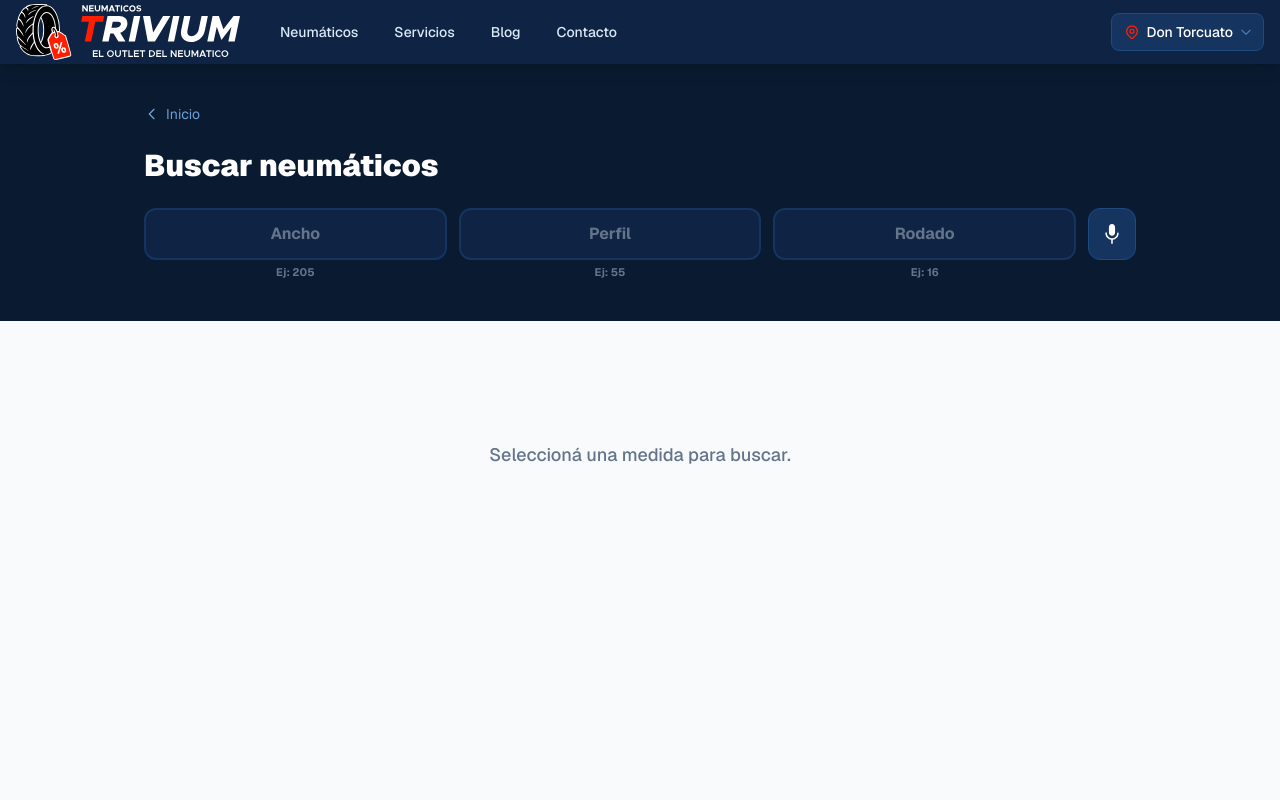
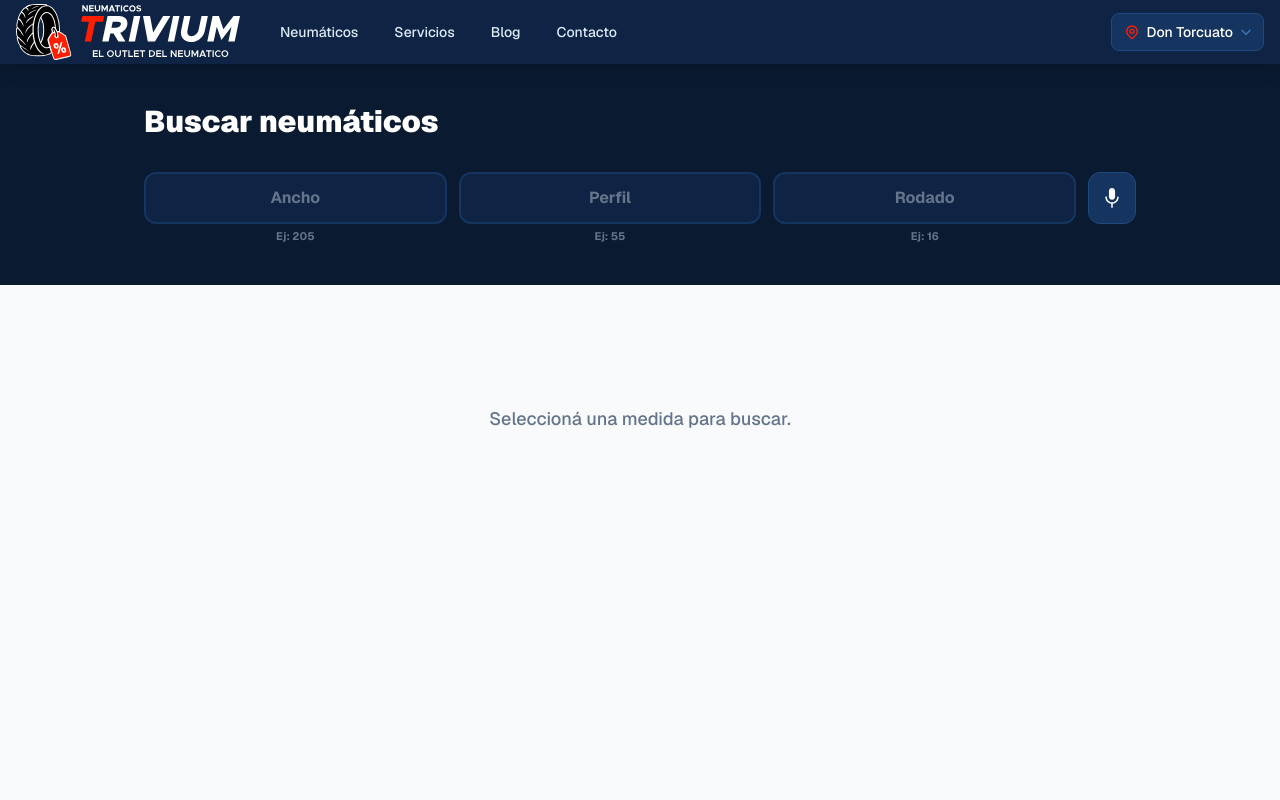
Before and after one commit to AugustinCrochat/neumaticos-trivium, a Next.js app: page /buscar in a window 1280 px wide. Shown: the top 800 px of the page. Built offline with nearby package versions, Linux system fonts and the light colour scheme.

Commit message:
feat: enhance BuscarPage layout with improved header styling and spacing

```diff
--- a/src/app/buscar/page.tsx
+++ b/src/app/buscar/page.tsx
@@ -97,35 +97,26 @@ export default async function BuscarPage({ searchParams }: Props) {
       {/* Header */}
       <div className="bg-navy-900 py-10">
         <div className="max-w-5xl mx-auto px-4">
-          <Link
-            href="/"
-            className="inline-flex items-center gap-1.5 text-navy-300 hover:text-white text-sm mb-6 transition-colors"
-          >
-            <svg className="w-4 h-4" fill="none" viewBox="0 0 24 24" stroke="currentColor">
-              <path strokeLinecap="round" strokeLinejoin="round" strokeWidth={2} d="M15 19l-7-7 7-7" />
-            </svg>
-            Inicio
-          </Link>
-          <h1 className="text-2xl md:text-3xl font-black text-white mb-2">
+          <h1 className="text-2xl md:text-3xl font-black text-white mb-2 flex items-center gap-3 flex-wrap">
             {label ? (
               <>
-                Neumáticos{" "}
-                <span className="text-orange-400 font-mono">{label}</span>
+                Neumáticos
+                <span className="inline-block bg-orange-500/20 text-orange-400 px-3 py-1 rounded-xl border border-orange-500/30 text-2xl tracking-wide">{label}</span>
               </>
             ) : (
               "Buscar neumáticos"
             )}
           </h1>
           {label && (
-            <p className="text-navy-300 text-sm">
+            <p className="text-navy-300 text-sm mt-3">
               {exactResults.length} resultado{exactResults.length !== 1 ? "s" : ""} exacto{exactResults.length !== 1 ? "s" : ""}
               {compatibleResults.length > 0 ? ` y ${compatibleResults.length} compatible${compatibleResults.length !== 1 ? "s" : ""}` : ""}
             </p>
           )}
 
           {/* Search form inline */}
-          <div className="mt-6">
-            <SearchBar initialMedida={medida} />
+          <div className="mt-8">
+            <SearchBar />
           </div>
         </div>
       </div>
```
